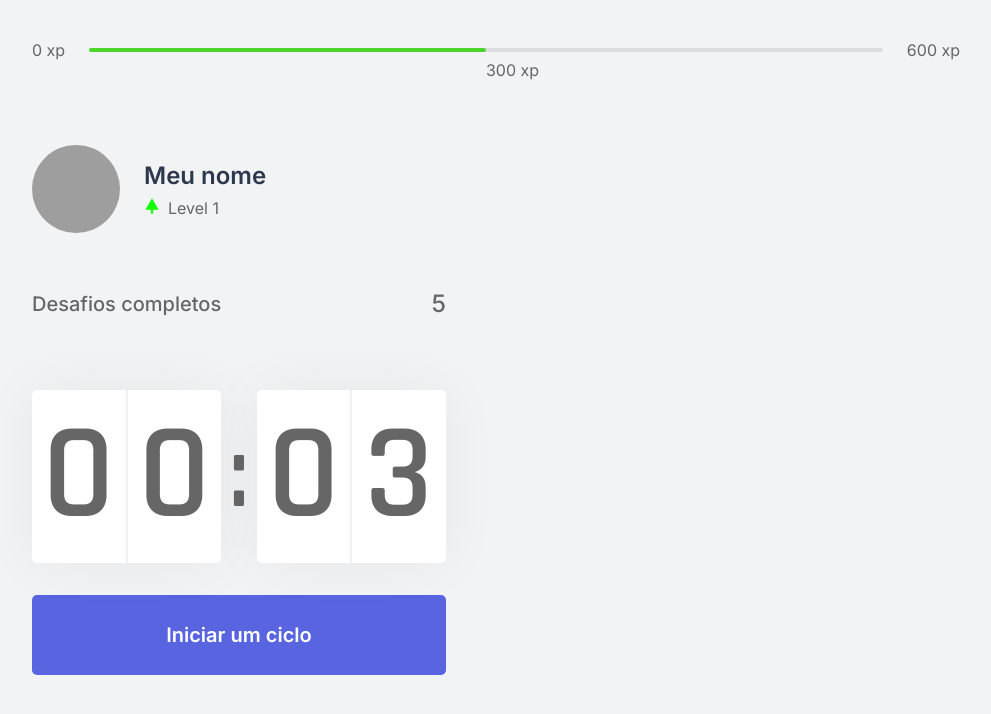
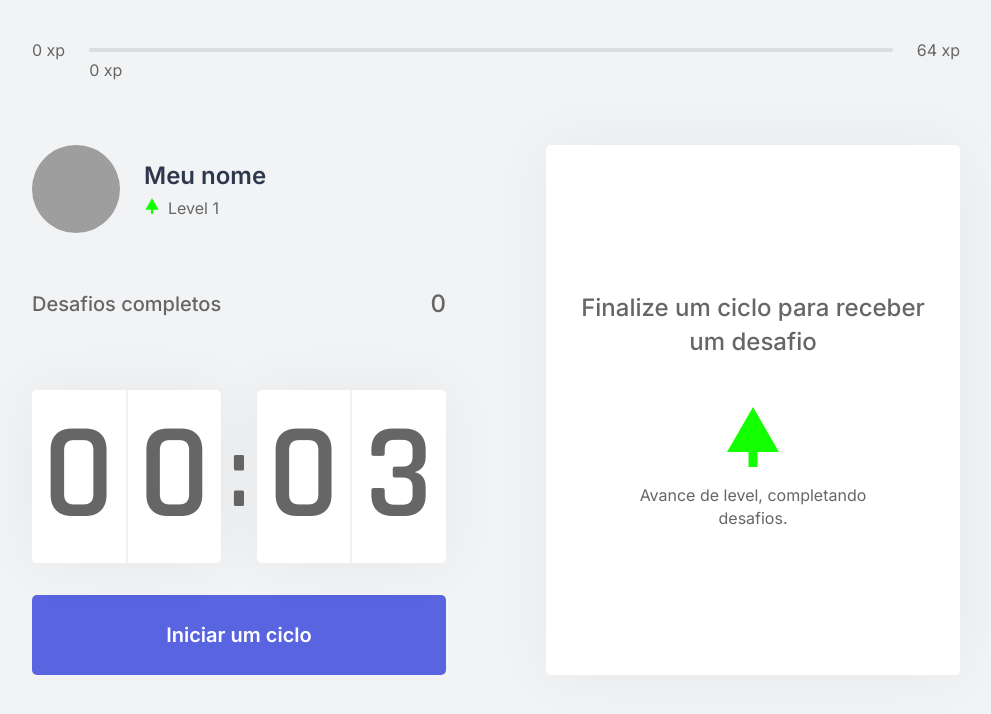
Before and after one commit to wcarestini/te-meche, a Next.js app: page / in a window 1280 px wide. Shown: the top 714 px of the page, without its empty margins (144-1135 px from the left). Built offline with nearby package versions, Linux system fonts and the light colour scheme; grey boxes are pictures that could not be loaded.

Commit message:
criação do componente e lógica para o box de desafios.

```diff
--- /dev/null
+++ b/challenges.json
@@ -0,0 +1,62 @@
+[
+  {
+    "type": "body",
+    "description": "Estique um de seus braços com a palma da mão virada para frente e puxe os dedos para cima por 10 segundos por mão.",
+    "amount": 80
+  },
+  {
+    "type": "body",
+    "description": "Estique seu braço contra o peito e puxe-o utilizando o outro braço por 10 segundos por braço.",
+    "amount": 60
+  },
+  {
+    "type": "body",
+    "description": "Puxe seu pescoço com a ajuda da mão para a direita e para a esquerda, permanecendo na posição por alguns segundos.",
+    "amount": 70
+  },
+  {
+    "type": "body",
+    "description": "Com as duas mãos na parte de trás da cabeça, leve-a para baixo, alongando a parte de trás da região.",
+    "amount": 60
+  },
+  {
+    "type": "body",
+    "description": "Cruze as pernas e desça com as mãos esticadas em direção ao chão. Repita o movimento com a outra perna na frente.",
+    "amount": 100
+  },
+  {
+    "type": "body",
+    "description": "Sentado, abra as pernas e tente encostar as palmas das mãos no chão, repita 3 vezes por 5 segundos.",
+    "amount": 80
+  },
+  {
+    "type": "body",
+    "description": "Puxe o joelho de encontro ao peito e segure, troque de perna após 10 segundos.",
+    "amount": 50
+  },
+  {
+    "type": "body",
+    "description": "Sentado, cruze uma perna e incline seu tronco à frente, troque de perna após 10 segundos.",
+    "amount": 80
+  },
+  {
+    "type": "eye",
+    "description": "Sentado, feche os olhos e cubra-os com as palmas da mão durante 2 minutos, depois abra normalmente.",
+    "amount": 90
+  },
+  {
+    "type": "eye",
+    "description": "Em algum ambiente aberto, olhe o mais longe que puder em quatro direções por 3s, mexa apenas os olhos. Repita 3 vezes.",
+    "amount": 140
+  },
+  {
+    "type": "eye",
+    "description": "Usando os polegares, massage a área abaixo das sobrancelhas em movimentos circulares por 15 segundos.",
+    "amount": 70
+  },
+  {
+    "type": "body",
+    "description": "Em pé, gire a cintura o máximo que puder para a esquerda, segure por cinco segundos. Repita para a direita.",
+    "amount": 90
+  }
+]
--- /dev/null
+++ b/src/components/ChallengeBox.tsx
@@ -0,0 +1,46 @@
+import styles from "../styles/components/ChallengeBox.module.css";
+
+import { useContext } from "react";
+
+import { ChallengesContext } from "../contexts/ChallengesContext";
+
+export function ChallengeBox() {
+  const { activeChallenge, resetChallenge } = useContext(ChallengesContext);
+
+  return (
+    <div className={styles.challengeBoxContainer}>
+      {activeChallenge ? (
+        <div className={styles.challengeActive}>
+          <header>Ganhe {activeChallenge.amount} xp</header>
+
+          <main>
+            <img src={`icons/${activeChallenge.type}.svg`} />
+            <strong>Novo desafio </strong>
+            <p>{activeChallenge.description}</p>
+          </main>
+
+          <footer>
+            <button
+              type="button"
+              className={styles.challengeFailedButton}
+              onClick={resetChallenge}
+            >
+              Falhei
+            </button>
+            <button type="button" className={styles.challengeSucceededButton}>
+              Completei
+            </button>
+          </footer>
+        </div>
+      ) : (
+        <div className={styles.challengeNotActive}>
+          <strong>Finalize um ciclo para receber um desafio</strong>
+          <p>
+            <img src="icons/level-up.svg" alt="Level up" />
+            Avance de level, completando desafios.
+          </p>
+        </div>
+      )}
+    </div>
+  );
+}
--- a/src/components/CompletedChallenges.tsx
+++ b/src/components/CompletedChallenges.tsx
@@ -1,9 +1,15 @@
 import styles from "../styles/components/CompletedChallenges.module.css";
+
+import { useContext } from "react";
+import { ChallengesContext } from "../contexts/ChallengesContext";
+
 export function CompletedChallenges() {
+  const { challengesCompleted } = useContext(ChallengesContext);
+
   return (
     <div className={styles.completedChallengesContainer}>
       <span>Desafios completos</span>
-      <span>5</span>
+      <span>{challengesCompleted}</span>
     </div>
   );
 }
--- a/src/components/Countdown.tsx
+++ b/src/components/Countdown.tsx
@@ -1,9 +1,12 @@
-import { useEffect, useState } from "react";
+import { useContext, useEffect, useState } from "react";
+import { ChallengesContext } from "../contexts/ChallengesContext";
 import styles from "../styles/components/Countdown.module.css";
 
 let countdownTimeout: NodeJS.Timeout;
 
 export function Countdown() {
+  const { startNewChallenge } = useContext(ChallengesContext);
+
   const [time, setTime] = useState(0.05 * 60);
   const [isActive, setIsActive] = useState(false);
   const [hasFinished, setHasFinished] = useState(false);
@@ -32,6 +35,7 @@
     } else if (isActive && time === 0) {
       setHasFinished(true);
       setIsActive(false);
+      startNewChallenge();
     }
   }, [isActive, time]);
 
--- a/src/components/ExperienceBar.tsx
+++ b/src/components/ExperienceBar.tsx
@@ -1,16 +1,28 @@
 import style from "../styles/components/ExperienceBar.module.css";
 
+import { useContext } from "react";
+import { ChallengesContext } from "../contexts/ChallengesContext";
+
 export function ExperienceBar() {
+  const { currentExperience, experienceToNextLevel } =
+    useContext(ChallengesContext);
+
+  const percentToNextLevel =
+    Math.round(currentExperience * 100) / experienceToNextLevel;
+
   return (
     <header className={style.experienceBar}>
       <span>0 xp</span>
       <div>
-        <div style={{ width: "50%" }} />
-        <span className={style.currentExperience} style={{ left: "50%" }}>
-          300 xp
+        <div style={{ width: `${percentToNextLevel}%` }} />
+        <span
+          className={style.currentExperience}
+          style={{ left: `${percentToNextLevel}%` }}
+        >
+          {currentExperience} xp
         </span>
       </div>
-      <span>600 xp</span>
+      <span>{experienceToNextLevel} xp</span>
     </header>
   );
 }
--- /dev/null
+++ b/src/contexts/ChallengesContext.tsx
@@ -0,0 +1,68 @@
+import { createContext, ReactNode, useState } from "react";
+
+import challenges from "../../challenges.json";
+
+interface Challenge {
+  type: "body" | "eye";
+  description: string;
+  amount: number;
+}
+
+interface ChallengesContextData {
+  startNewChallenge: () => void;
+  level: number;
+  challengesCompleted: number;
+  currentExperience: number;
+  levelUp: () => void;
+  activeChallenge: Challenge;
+  resetChallenge: () => void;
+  experienceToNextLevel: number;
+}
+
+interface ChallengeProviderProps {
+  children: ReactNode;
+}
+
+export const ChallengesContext = createContext({} as ChallengesContextData);
+
+export function ChallengesProvider({ children }: ChallengeProviderProps) {
+  const [level, setLevel] = useState(1);
+  const [currentExperience, setCurrentExperience] = useState(0);
+  const [challengesCompleted, setChallengesCompleted] = useState(0);
+
+  const [activeChallenge, setActiveChallenge] = useState(null);
+
+  const experienceToNextLevel = Math.pow((level + 1) * 4, 2);
+
+  function levelUp() {
+    setLevel(level + 1);
+  }
+
+  function startNewChallenge() {
+    const randomChallengeIndex = Math.floor(Math.random() * challenges.length);
+    const challenge = challenges[randomChallengeIndex];
+
+    setActiveChallenge(challenge);
+  }
+
+  function resetChallenge() {
+    setActiveChallenge(null);
+  }
+
+  return (
+    <ChallengesContext.Provider
+      value={{
+        startNewChallenge,
+        level,
+        challengesCompleted,
+        currentExperience,
+        levelUp,
+        activeChallenge,
+        resetChallenge,
+        experienceToNextLevel,
+      }}
+    >
+      {children}
+    </ChallengesContext.Provider>
+  );
+}
--- a/src/pages/_app.tsx
+++ b/src/pages/_app.tsx
@@ -1,6 +1,13 @@
 import "../styles/globals.css";
+
 import type { AppProps } from "next/app";
 
+import { ChallengesProvider } from "../contexts/ChallengesContext";
+
 export default function App({ Component, pageProps }: AppProps) {
-  return <Component {...pageProps} />;
+  return (
+    <ChallengesProvider>
+      <Component {...pageProps} />
+    </ChallengesProvider>
+  );
 }
--- a/src/pages/index.tsx
+++ b/src/pages/index.tsx
@@ -1,8 +1,11 @@
 import Head from "next/head";
+
 import { CompletedChallenges } from "../components/CompletedChallenges";
 import { ExperienceBar } from "../components/ExperienceBar";
 import { Profile } from "../components/Profile";
 import { Countdown } from "../components/Countdown";
+import { ChallengeBox } from "../components/ChallengeBox";
+
 import styles from "../styles/pages/Home.module.css";
 
 export default function Home() {
@@ -20,7 +23,9 @@
             <CompletedChallenges />
             <Countdown />
           </div>
-          <div></div>
+          <div>
+            <ChallengeBox />
+          </div>
         </section>
       </main>
     </>
--- /dev/null
+++ b/src/styles/components/ChallengeBox.module.css
@@ -0,0 +1,114 @@
+.challengeBoxContainer {
+  height: 100%;
+
+  background: var(--white);
+  border-radius: 5px;
+  box-shadow: 0 0 60px rgba(0, 0, 0, 0.05);
+  padding: 1.5rem 2rem;
+
+  display: flex;
+  flex-direction: column;
+  align-items: center;
+  justify-content: center;
+
+  text-align: center;
+}
+
+.challengeNotActive {
+  display: flex;
+  flex-direction: column;
+  align-items: center;
+}
+
+.challengeNotActive strong {
+  font-size: 1.5rem;
+  font-weight: 500;
+  line-height: 1.4;
+}
+
+.challengeNotActive p {
+  display: flex;
+  flex-direction: column;
+  align-items: center;
+  line-height: 1.4;
+  max-width: 70%;
+  margin-top: 3rem;
+}
+
+.challengeNotActive p img {
+  margin-bottom: 1rem;
+}
+
+.challengeActive {
+  height: 100%;
+
+  display: flex;
+  flex-direction: column;
+}
+
+.challengeActive header {
+  color: var(--blue);
+  font-weight: 600;
+  font-size: 1.25rem;
+  padding: 0 2rem 1.5rem;
+  border-bottom: 1px solid var(--gray-line);
+}
+
+.challengeActive main {
+  flex: 1;
+  display: flex;
+  flex-direction: column;
+  align-items: center;
+  justify-content: center;
+}
+
+.challengeActive main strong {
+  font-size: 2rem;
+  font-weight: 600;
+  color: var(--title);
+  margin: 1.5rem 0 1rem;
+}
+
+.challengeActive main img {
+  max-width: 50%;
+  max-height: 50%;
+}
+
+.challengeActive main p {
+  line-height: 1.5;
+}
+
+.challengeActive footer {
+  display: grid;
+  grid-template-columns: repeat(2, 1fr);
+  gap: 1rem;
+}
+
+.challengeActive footer button {
+  height: 3rem;
+
+  display: flex;
+  align-items: center;
+  justify-content: center;
+
+  border: 0;
+  border-radius: 5px;
+
+  color: var(--white);
+  font-size: 1rem;
+  font-weight: 600;
+
+  transition: filter 0.2s;
+}
+
+.challengeActive footer button:hover {
+  filter: brightness(0.9);
+}
+
+.challengeActive footer button.challengeFailedButton {
+  background: var(--red);
+}
+
+.challengeActive footer button.challengeSucceededButton {
+  background: var(--green);
+}
```
Also changed, not shown: public/icons/eh-o-poze-eh-o-malvadao.jpg (added).
